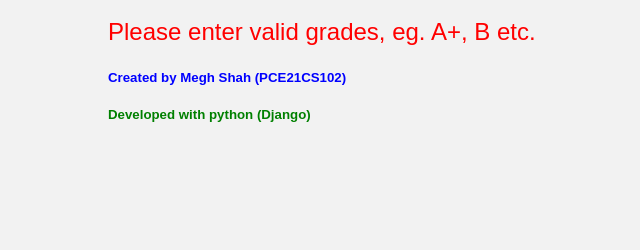
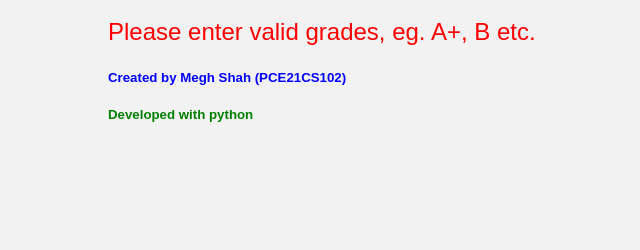
Before and after one commit to Mshah2003/sgpa_calculator, a Django app: page / in a window 1280 px wide. Shown: the part 1229-1479 px from the top of the page, without its empty margins (20-660 px from the left). Run offline with Django 4.2, Linux system fonts and the light colour scheme.

Commit message:
Update sgpa_calculator.html

```diff
--- a/templates/sgpa_calculator.html
+++ b/templates/sgpa_calculator.html
@@ -105,7 +105,7 @@ body{
     <a href="mailto:2021pcecsmegh102@poornima.org" style="text-decoration: none; color: blue;">Created by Megh Shah  (PCE21CS102)</a>
 </h5>
 <h5 style="color: green;">
-    Developed with python (Django)
+    Developed with python
 </h5>
 
 </html>
```
